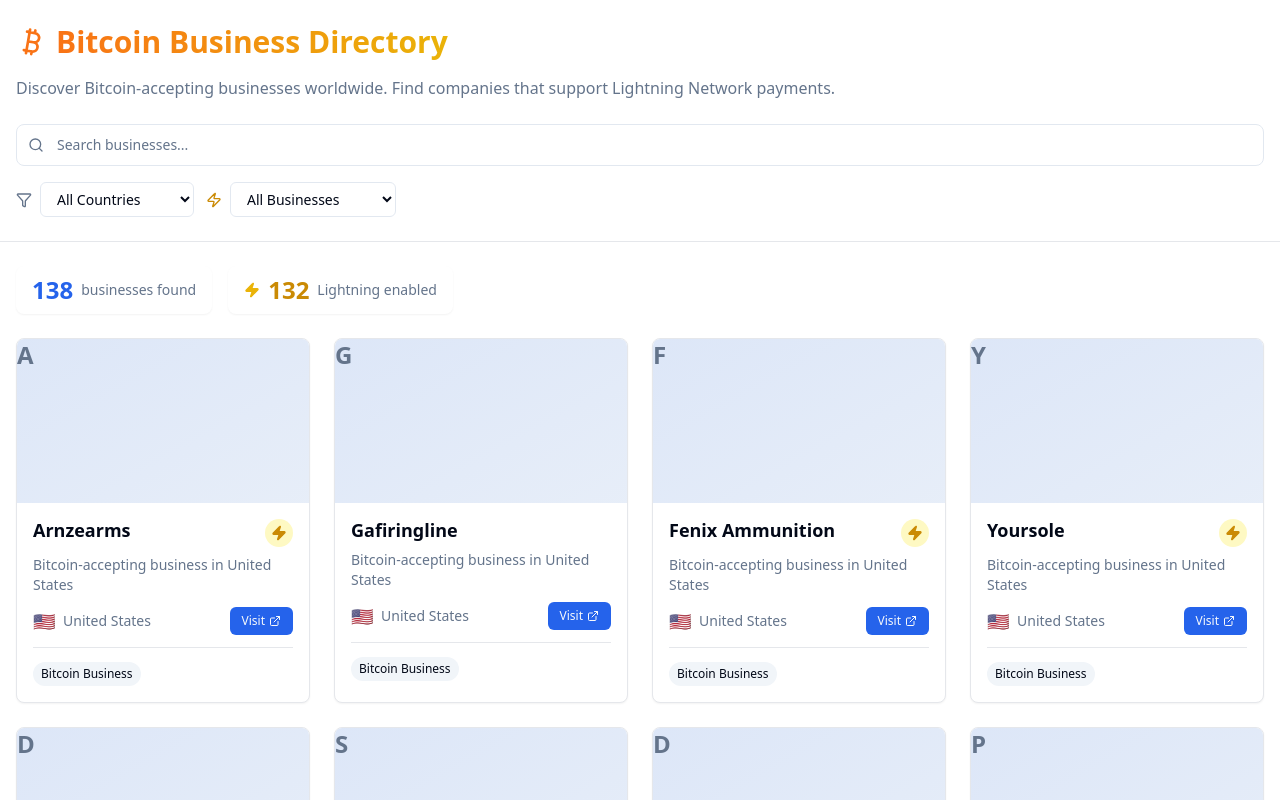
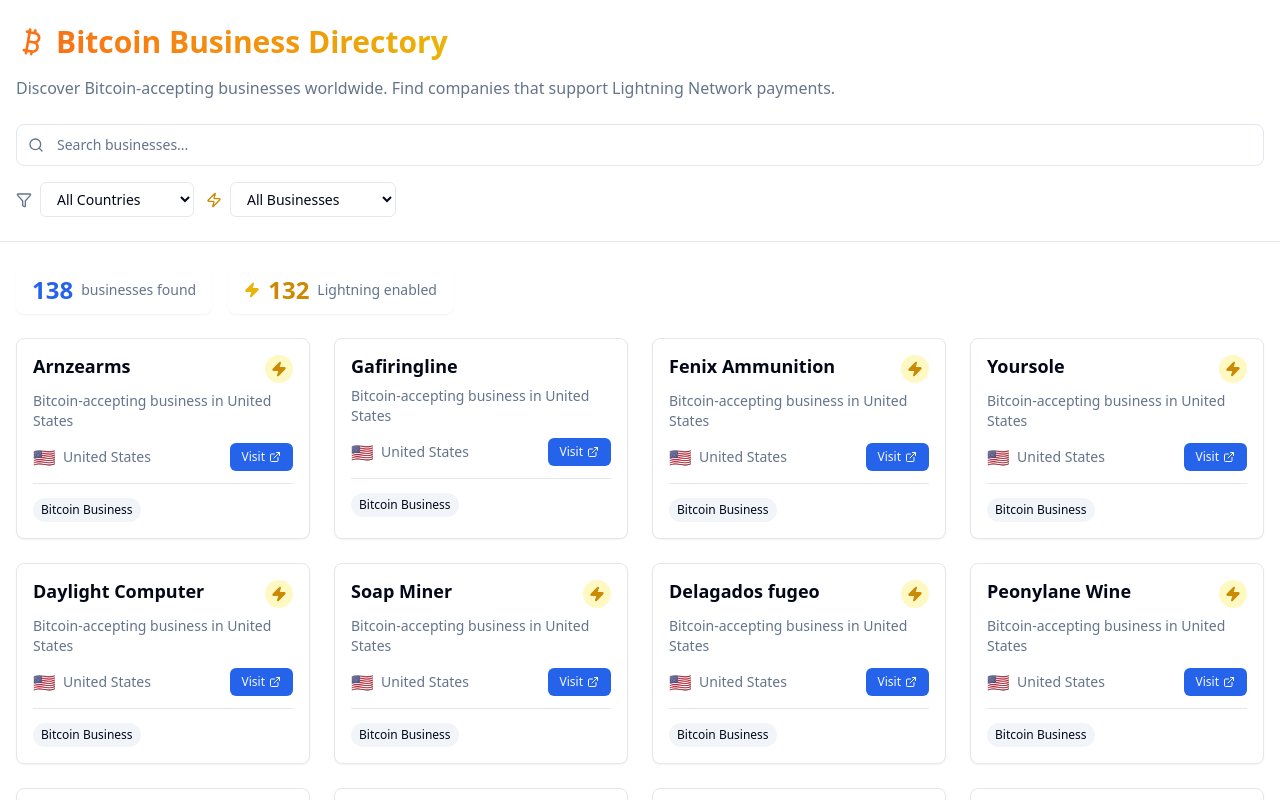
Before and after one commit to bitkarrot/bitcoinbiz, a React (Vite) app: page / in a window 1280 px wide. Shown: the top 800 px of the page. Built offline with nearby package versions, Linux system fonts and the light colour scheme.

Commit message:
remove top image

```diff
--- a/src/components/BusinessCard.tsx
+++ b/src/components/BusinessCard.tsx
@@ -1,6 +1,5 @@
 import { ExternalLink, Zap } from 'lucide-react';
 import type { Business } from '../types/business';
-import { cn } from '../lib/utils';
 
 interface BusinessCardProps {
   business: Business;
@@ -20,34 +19,23 @@ export function BusinessCard({ business }: BusinessCardProps) {
 
   return (
     <div className="group relative overflow-hidden rounded-lg border bg-card text-card-foreground shadow-sm transition-all hover:shadow-md">
-      {/* Image Section */}
-      <div className="aspect-video w-full overflow-hidden bg-muted">
-        {business.image ? (
-          <img
-            src={business.image}
-            alt={`${business.name} logo`}
-            className="h-full w-full object-cover transition-transform group-hover:scale-105"
-            onError={(e) => {
-              const target = e.target as HTMLImageElement;
-              target.style.display = 'none';
-              target.nextElementSibling?.classList.remove('hidden');
-            }}
-          />
-        ) : null}
-        <div className={cn(
-          "flex h-full w-full items-center justify-center bg-gradient-to-br from-primary/10 to-primary/5",
-          business.image && "hidden"
-        )}>
-          <span className="text-2xl font-bold text-muted-foreground">
-            {business.name.charAt(0)}
-          </span>
-        </div>
-      </div>
 
       {/* Content Section */}
       <div className="p-4">
         <div className="mb-2 flex items-start justify-between">
-          <h3 className="font-semibold text-lg leading-tight">{business.name}</h3>
+          <div className="flex items-center gap-2">
+            {business.image && (
+              <img
+                src={business.image}
+                alt=""
+                className="h-5 w-5 object-contain"
+                onError={(e) => {
+                  (e.target as HTMLImageElement).style.display = 'none';
+                }}
+              />
+            )}
+            <h3 className="font-semibold text-lg leading-tight">{business.name}</h3>
+          </div>
           {business.lightning && (
             <div className="flex-shrink-0 rounded-full bg-yellow-100 p-1.5 dark:bg-yellow-900/20">
               <Zap className="h-4 w-4 text-yellow-600 dark:text-yellow-400" fill="currentColor" />
```
